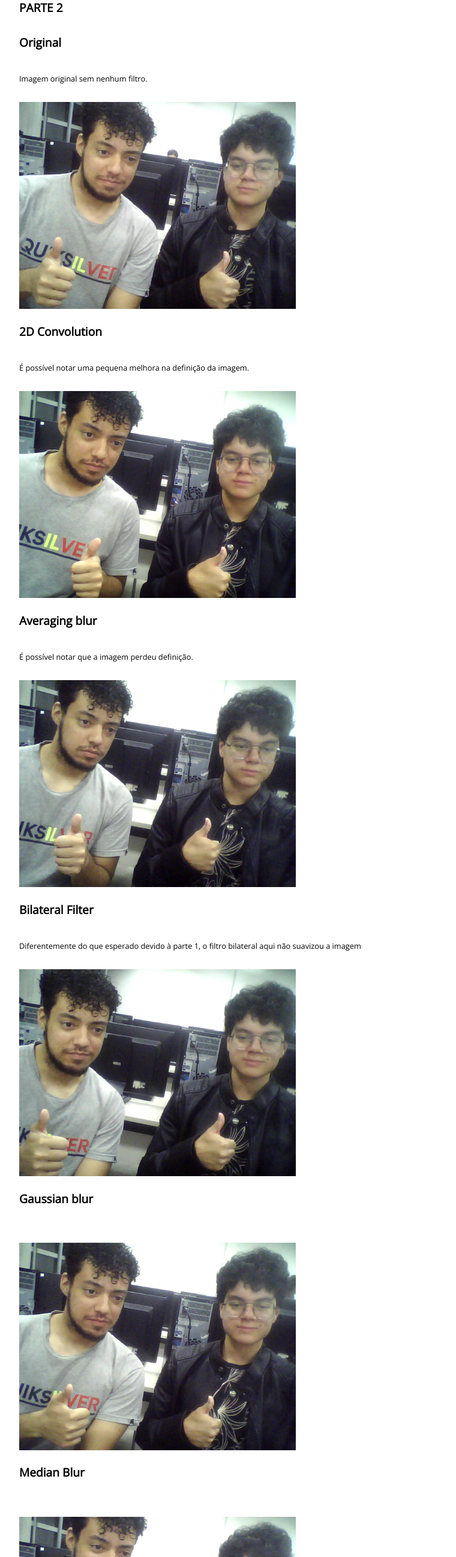
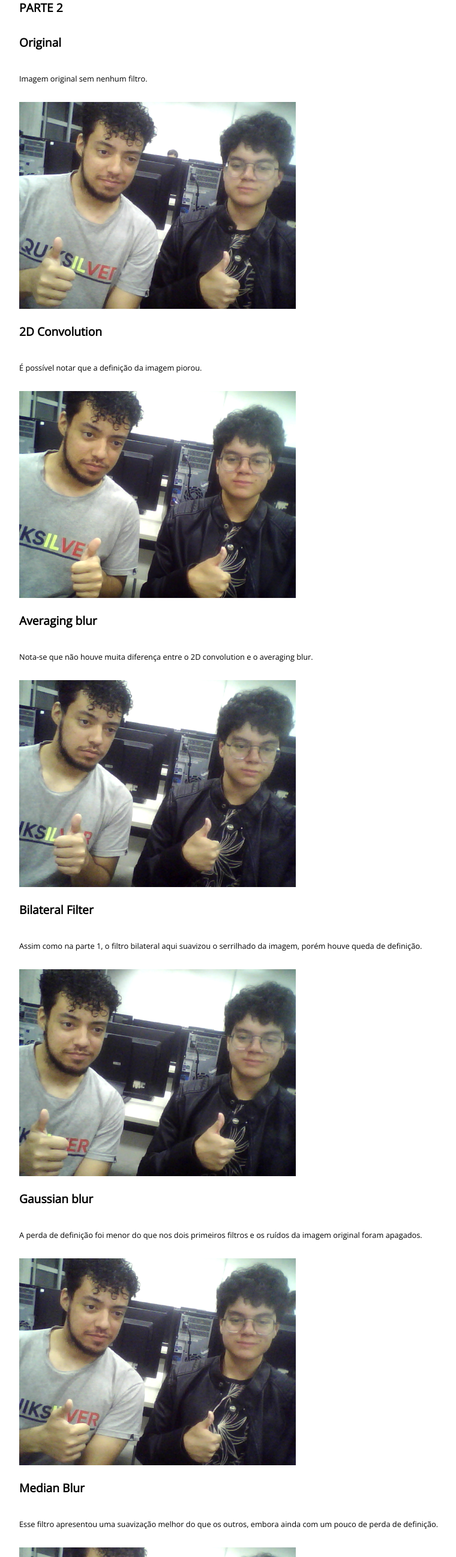
Before and after one commit to LucasMedeiros29/GrupoPV, a plain HTML site: page relatorio2.html in a window 1280 px wide. Shown: the part 9404-12000 px from the top of the page at 60% size, without its empty margins (32-792 px from the left). Drawn offline with nearby package versions, Linux system fonts and the light colour scheme.

Commit message:
Add files via upload

```diff
--- a/relatorio2.html
+++ b/relatorio2.html
@@ -163,31 +163,31 @@
             <img class="teste1" src="assets/img/lab2/parte 2/original.png" alt="teste 1">
 
             <h4>2D Convolution</h4>
-            <p>É possível notar uma pequena melhora na definição da imagem.</p>
+            <p>É possível notar que a definição da imagem piorou.</p>
             <img class="teste1" src="assets/img/lab2/parte 2/filtering.png" alt="teste 1">
 
             <h4>Averaging blur</h4>
-            <p>É possível notar que a imagem perdeu definição.</p>
+            <p>Nota-se que não houve muita diferença entre o 2D convolution e o averaging blur.</p>
             <img class="teste1" src="assets/img/lab2/parte 2/Smoothing.png" alt="teste 1">
 
             <h4>Bilateral Filter</h4>
-            <p>Diferentemente do que esperado devido à parte 1, o filtro bilateral aqui não suavizou a imagem </p>
+            <p>Assim como na parte 1, o filtro bilateral aqui suavizou o serrilhado da imagem, porém houve queda de definição.</p>
             <img class="teste1" src="assets/img/lab2/parte 2/bilateral.png" alt="teste 1">
 
             <h4>Gaussian blur</h4>
-            <p></p>
+            <p>A perda de definição foi menor do que nos dois primeiros filtros e os ruídos da imagem original foram apagados.</p>
             <img class="teste1" src="assets/img/lab2/parte 2/Gaussiano.png" alt="teste 1">
 
             <h4>Median Blur</h4>
-            <p></p>
+            <p>Esse filtro apresentou uma suavização melhor do que os outros, embora ainda com um pouco de perda de definição.</p>
             <img class="teste1" src="assets/img/lab2/parte 2/median.png" alt="teste 1">
 
 
 		<h3>Conclusões e Comentários finais</h3>
 		<p>Nesse experimento foram arbodados conceitos de filtragem e processamento de imagens onde foram utilizados cinco filtros difentes
-            disponíveis na biblioteca do OpenCV. Foi notável a diferença nas imagens na parte 1, porém essas diferenças não foram tão expressíveis
-            na parte 2, provavelmente devido ao fato de ser um pré-processamento que é parcialmente perdido ao salvar a imagem. Mesmos as alterações sendo
-            notáveis na parte 1, elas não melhoraram a qualidade da imagem original como esperado.
+            disponíveis na biblioteca do OpenCV. Foi notável a diferença nas imagens na parte 1, sendo igualmente expressíveis na parte 2, embora que em ambas
+            as partes não foi apresentado uma melhora geral nas imagens, todos os filtros demonstram perda de qualidade embora ainda possam apresentar utilidade
+            para outros contextos, como embaçamento de plano de fundo para destacar uma figura.
         </p>
     </main>
 
```
